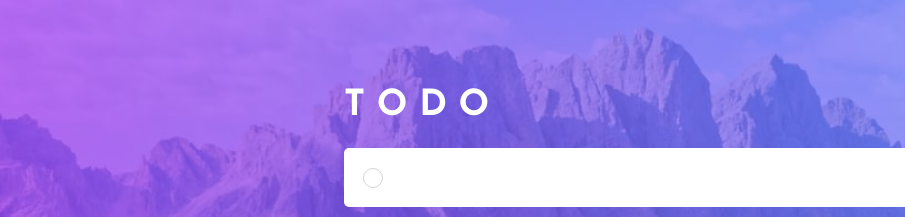
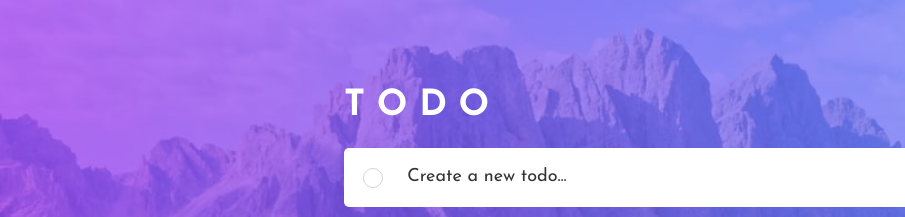
Before and after one commit to ashisingbam/Todo-app, a plain HTML site: page index.html in a window 1280 px wide. Shown: the top 217 px of the page, 0-905 px from the left. Drawn offline with Linux system fonts and the light colour scheme.

Commit message:
Replace input placeholder

```diff
--- a/index.html
+++ b/index.html
@@ -26,7 +26,7 @@
             <li>
               <div class="flex">
                 <div class="select-circle"></div>
-                <input placeholder=""></input>
+                <input value="Create a new todo..."></input>
               </div>
             </li>
           </ul>
```
